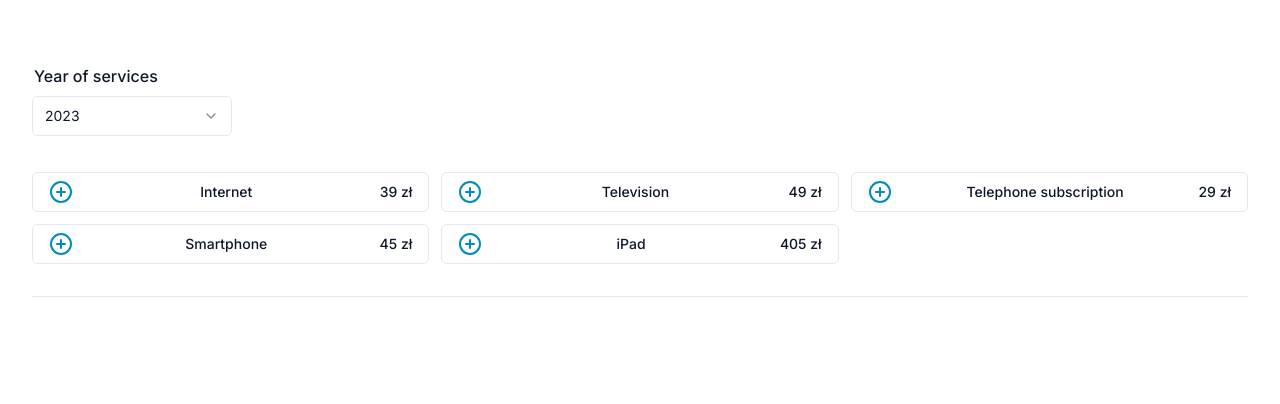
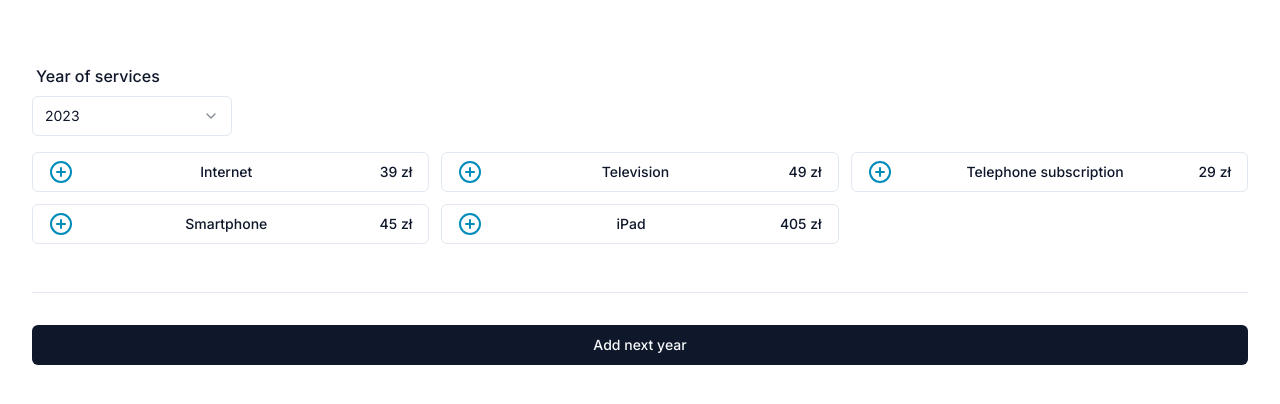
Before and after one commit to albertturon1/telecommunication-company-calculator, a Next.js app: page / in a window 1280 px wide. Shown: the top 404 px of the page. Built offline with nearby package versions, Linux system fonts and the light colour scheme.

Commit message:
feat:created adding nexy years for new products; added buttons for adding and removing years; modified pricing.json

```diff
--- a/app/components/servicesPicker/services-picker-products.tsx
+++ b/app/components/servicesPicker/services-picker-products.tsx
@@ -1,5 +1,6 @@
 import { Dispatch, SetStateAction, useCallback } from "react";
 
+import { YearProducts } from "@app/page-client";
 import { PricingYear, Product } from "@interfaces/IPricing";
 
 import ServicesPickerProduct from "./services-picker-product";
@@ -8,33 +9,55 @@ const ServicesPickerProducts = ({
   yearPrices,
   products,
   selectedProductIDs,
-  selectedProducts,
   setSelectedProducts,
+  selectedYear,
 }: {
   products: Product[];
   yearPrices: PricingYear;
   selectedProductIDs: number[];
-  selectedProducts: Product[];
-  setSelectedProducts: Dispatch<SetStateAction<Product[]>>;
+  setSelectedProducts: Dispatch<SetStateAction<YearProducts[]>>;
+  selectedYear: number;
 }) => {
   const onProductClick = useCallback(
     (product: Product) => {
       setSelectedProducts((prev) => {
-        const currentProductIndex = selectedProducts.findIndex(
+        const selectedYearProductsIndex = prev.findIndex(
+          (p) => p.year === selectedYear
+        );
+        const selectedYearProducts = prev[selectedYearProductsIndex];
+
+        //selected year hasnt been initialized
+        if (selectedYearProductsIndex === -1)
+          return [
+            ...prev,
+            {
+              year: selectedYear,
+              products: [product],
+            },
+          ];
+
+        const currentProductIndex = selectedYearProducts.products.findIndex(
           (selectedProduct) => selectedProduct.product_id === product.product_id
         );
 
-        if (currentProductIndex === -1) {
-          //product hasn't been already selected
-          return [...prev, product];
-        } else
-          return selectedProducts.filter(
-            (selectedProduct) =>
-              selectedProduct.product_id !== product.product_id
-          );
+        //product hasn't been already selected
+        return prev.map((yearProduct) => {
+          if (yearProduct.year !== selectedYear) return yearProduct;
+          if (currentProductIndex === -1)
+            return {
+              ...yearProduct,
+              products: [...yearProduct.products, product],
+            };
+          return {
+            ...yearProduct,
+            products: yearProduct.products.filter(
+              (p) => p.product_id !== product.product_id
+            ),
+          };
+        });
       });
     },
-    [selectedProducts, setSelectedProducts]
+    [selectedYear, setSelectedProducts]
   );
 
   return (
--- a/app/components/servicesPicker/services-picker-summary.tsx
+++ b/app/components/servicesPicker/services-picker-summary.tsx
@@ -98,17 +98,17 @@ const ServicesPickerSummary = ({
             <>
               {packages.map((bundlePackage) => (
                 <div
-                  className="flex justify-between items-center text-black/80 text-xs"
+                  className="flex justify-between items-center text-black/80 text-xs gap-x-1"
                   key={bundlePackage.package_id}
                 >
                   <p>{bundlePackage.name}</p>
-                  <p className="font-semibold">{`${bundlePackage.price} ${DEFAULT_CURRENCY}`}</p>
+                  <p className="font-semibold min-w-[50px] text-end">{`${bundlePackage.price} ${DEFAULT_CURRENCY}`}</p>
                 </div>
               ))}
               {remainingPrice > 0 && (
-                <div className="flex justify-between items-center text-black/80 text-xs">
+                <div className="flex justify-between items-center text-black/80 text-xs gap-x-1">
                   <p>{"Rest"}</p>
-                  <p className="font-semibold">{`${remainingPrice} ${DEFAULT_CURRENCY}`}</p>
+                  <p className="font-semibold min-w-[50px] text-end">{`${remainingPrice} ${DEFAULT_CURRENCY}`}</p>
                 </div>
               )}
             </>
--- a/app/components/servicesPicker/services-picker.tsx
+++ b/app/components/servicesPicker/services-picker.tsx
@@ -1,56 +1,65 @@
 "use client";
 
-import { useState } from "react";
+import { Dispatch, SetStateAction } from "react";
 
-import { Separator } from "@components/separator";
-import { Product, ShopResponse } from "@interfaces/IPricing";
+import { YearProducts } from "@app/page-client";
+import SectionLabel from "@components/misc/section-label";
+import { ShopResponse } from "@interfaces/IPricing";
 
 import ServicesPickerProducts from "./services-picker-products";
 import ServicesPickerSummary from "./services-picker-summary";
 import YearSelect from "../year-select";
-import SectionLabel from "@components/misc/section-label";
 
 export const ServicesPicker = ({
   pricelist,
   availableYears,
-  alreadyUsedYears,
+  yearProducts,
+  selectedYear,
+  setYearProducts,
 }: {
   pricelist: ShopResponse;
   availableYears: number[];
-  alreadyUsedYears: number[];
+  yearProducts: YearProducts[];
+  selectedYear: number;
+  setYearProducts: Dispatch<SetStateAction<YearProducts[]>>;
 }) => {
-  const pricingYears = pricelist.pricing.map((y) => y.year);
+  const selectedProducts =
+    yearProducts.find((yearProduct) => yearProduct.year === selectedYear)
+      ?.products ?? [];
 
-  const [selectedYear, setSelectedYear] = useState(pricingYears[0]);
-
-  const [selectedProducts, setSelectedProducts] = useState<Product[]>([]);
-  const selectedProductIDs = selectedProducts.map(
-    (selectedProduct) => selectedProduct.product_id
-  );
-
-  console.log("---------------");
-  console.log(selectedYear);
-  console.log(JSON.stringify(selectedProducts, null, 2));
+  const selectedProductIDs =
+    selectedProducts.map((selectedProduct) => selectedProduct.product_id) ?? [];
 
   const yearPrices = pricelist.pricing.find((y) => y.year === selectedYear);
 
   if (!yearPrices) return null;
   return (
-    <div className="flex flex-1 flex-col gap-y-3">
-      <div className="flex flex-col gap-y-2 mb-6">
+    <div className="flex flex-1 flex-col gap-y-4">
+      <div className="flex flex-col gap-y-2">
         <SectionLabel>{"Year of services"}</SectionLabel>
         <YearSelect
-          onValueChange={setSelectedYear}
-          defaultValue={availableYears[0]}
-          availableYears={pricingYears}
+          onValueChange={(newYear) => {
+            setYearProducts((prev) => {
+              const currentYearProduct = prev.find(
+                (p) => p.year === selectedYear
+              );
+              return prev.map((p) => {
+                if (!currentYearProduct || p.year !== currentYearProduct.year)
+                  return p;
+                return { ...p, year: newYear };
+              });
+            });
+          }}
+          defaultValue={selectedYear}
+          availableYears={[selectedYear, ...availableYears].sort()}
         />
       </div>
       <ServicesPickerProducts
         yearPrices={yearPrices}
         products={pricelist.products}
         selectedProductIDs={selectedProductIDs}
-        selectedProducts={selectedProducts}
-        setSelectedProducts={setSelectedProducts}
+        setSelectedProducts={setYearProducts}
+        selectedYear={selectedYear}
       />
       <ServicesPickerSummary
         bundles={pricelist.bundles}
@@ -58,9 +67,6 @@ export const ServicesPicker = ({
         selectedProductIDs={selectedProductIDs}
         selectedYear={selectedYear}
       />
-      <div className="w-full self-center pt-2">
-        <Separator />
-      </div>
     </div>
   );
 };
--- a/app/page-client.tsx
+++ b/app/page-client.tsx
@@ -1,40 +1,74 @@
 "use client";
 
-import { useState } from "react";
+import { Fragment, useState } from "react";
 
-import { ShopResponse } from "@interfaces/IPricing";
+import { Separator } from "@components/separator";
+import { Button } from "@components/ui/button";
+import { Product, ShopResponse } from "@interfaces/IPricing";
 
 import ServicesPicker from "./components/servicesPicker";
 
 export type YearProducts = {
   year: number;
-  product_ids: number[];
+  products: Product[];
 };
 
 const PageClient = ({ pricelist }: { pricelist: ShopResponse }) => {
   const pricingYears = pricelist.pricing.map((y) => y.year);
-  const [price, setPrice] = useState(0);
-  const [services, setServices] = useState<YearProducts[]>([]);
+  const [summaryPrice, setSummaryPrice] = useState(0);
+  const [yearProducts, setYearProducts] = useState<YearProducts[]>([
+    { year: pricingYears[0], products: [] },
+  ]);
 
-  const alreadyUsedYears = services.map((y) => y.year);
-  const availableYears = pricingYears.filter(
-    (year) => !alreadyUsedYears.includes(year)
-  );
+  const years = yearProducts.map((y) => y.year);
+  const availableYears = pricingYears.filter((p) => !years.includes(p));
 
   return (
-    <main className="flex flex-col gap-y-6 py-4 sm:py-8 lg:py-16">
-      <ServicesPicker
-        alreadyUsedYears={alreadyUsedYears}
-        availableYears={availableYears}
-        pricelist={pricelist}
-      />
-
-      {!!price && (
+    <main className="flex flex-col gap-y-8 py-4 sm:py-8 lg:py-16">
+      {years.map((year, index) => (
+        <Fragment key={year}>
+          <ServicesPicker
+            availableYears={availableYears}
+            selectedYear={year}
+            pricelist={pricelist}
+            setYearProducts={setYearProducts}
+            yearProducts={yearProducts}
+          />
+          {yearProducts.length > 1 && (
+            <Button
+              variant="destructive"
+              onClick={() => {
+                setYearProducts((prev) => prev.filter((p) => p.year !== year));
+              }}
+            >
+              <p>{"Remove"}</p>
+            </Button>
+          )}
+          {index !== pricingYears.length - 1 && (
+            <div className="w-full self-center">
+              <Separator />
+            </div>
+          )}
+        </Fragment>
+      ))}
+      {availableYears.length > 0 && (
+        <Button
+          onClick={() => {
+            setYearProducts((prev) => [
+              ...prev,
+              { year: availableYears[0], products: [] },
+            ]);
+          }}
+        >
+          <p>{"Add next year"}</p>
+        </Button>
+      )}
+      {!!summaryPrice && (
         <div className="flex flex-col gap-y-2">
           <div className="flex flex-col gap-y-1">
             <p>{"Services selected:"}</p>
           </div>
-          <p>{`Final price: ${price}`}</p>
+          <p>{`Final summaryPrice: ${summaryPrice}`}</p>
         </div>
       )}
     </main>
--- a/public/pricing.json
+++ b/public/pricing.json
@@ -78,7 +78,7 @@
         },
         {
           "package_id": 2,
-          "name": "Internet + Television + Decoder (free of charge)",
+          "name": "Internet + Television + Decoder (free)",
           "products": [1, 2, 4],
           "price": 79
         },
@@ -107,7 +107,7 @@
         },
         {
           "package_id": 2,
-          "name": "Internet + Television + Decoder (free of charge)",
+          "name": "Internet + Television + Decoder (free)",
           "products": [1, 2, 4],
           "price": 79
         },
@@ -120,8 +120,8 @@
         {
           "package_id": 4,
           "name": "Telephone subscription + Smartphone",
-          "products": [2, 5],
-          "price": 89
+          "products": [3, 5],
+          "price": 74
         }
       ]
     },
@@ -136,7 +136,7 @@
         },
         {
           "package_id": 2,
-          "name": "Internet + Television + Decoder (free of charge)",
+          "name": "Internet + Television + Decoder (free)",
           "products": [1, 2, 4],
           "price": 79
         },
@@ -149,8 +149,8 @@
         {
           "package_id": 4,
           "name": "Telephone subscription + Smartphone",
-          "products": [2, 5],
-          "price": 89
+          "products": [3, 5],
+          "price": 74
         }
       ]
     }
--- a/src/components/misc/section-label.tsx
+++ b/src/components/misc/section-label.tsx
@@ -1,5 +1,5 @@
 const SectionLabel = ({ children }: { children: string }) => (
-  <h1 className="text-sm lg:text-base pl-0.5 font-medium">{children}</h1>
+  <h1 className="text-sm lg:text-base pl-1 font-medium">{children}</h1>
 );
 
 export default SectionLabel;
--- a/styles/globals.css
+++ b/styles/globals.css
@@ -28,7 +28,7 @@
     --accent: 210 40% 96.1%;
     --accent-foreground: 222.2 47.4% 11.2%;
 
-    --destructive: 0 100% 50%;
+    --destructive: 0 80% 50%;
     --destructive-foreground: 210 40% 98%;
 
     --ring: 215 20.2% 65.1%;
```
